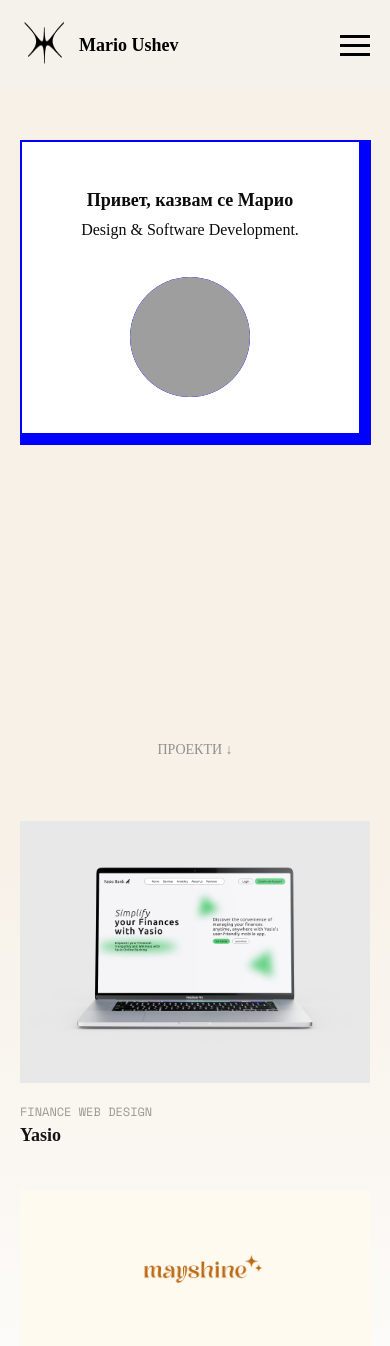
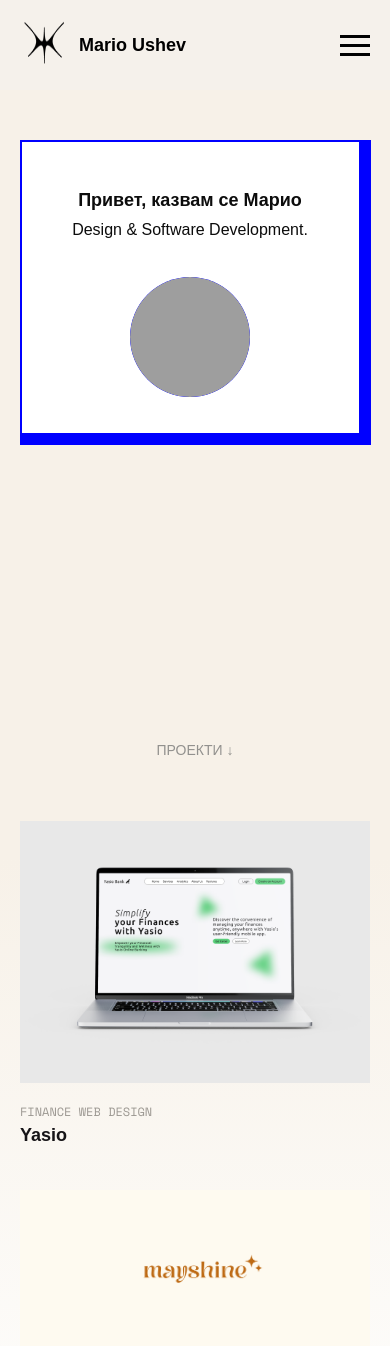
Before and after one commit to marioushev/marioushev.github.io, a PHP site: page /index.html in a window 390 px wide. Shown: the top 1346 px of the page. Run offline with PHP 8.4, Linux system fonts and the light colour scheme; grey boxes are pictures that could not be loaded.

Commit message:
font update

```diff
--- a/style.css
+++ b/style.css
@@ -312,6 +312,9 @@ footer a:hover {
 
 /* Responsive Design */
 @media (max-width: 768px) {
+  body {
+    font-family: "Adieu", sans-serif;
+  }
   .nav {
     display: none; /* Hide the navigation menu */
   }
@@ -456,6 +459,9 @@ footer a:hover {
 }
 
 @media (max-width: 390px) {
+  body {
+    font-family: "Adieu", sans-serif;
+  }
   /* Header */
   .header {
     padding: 5px 20px;
```
